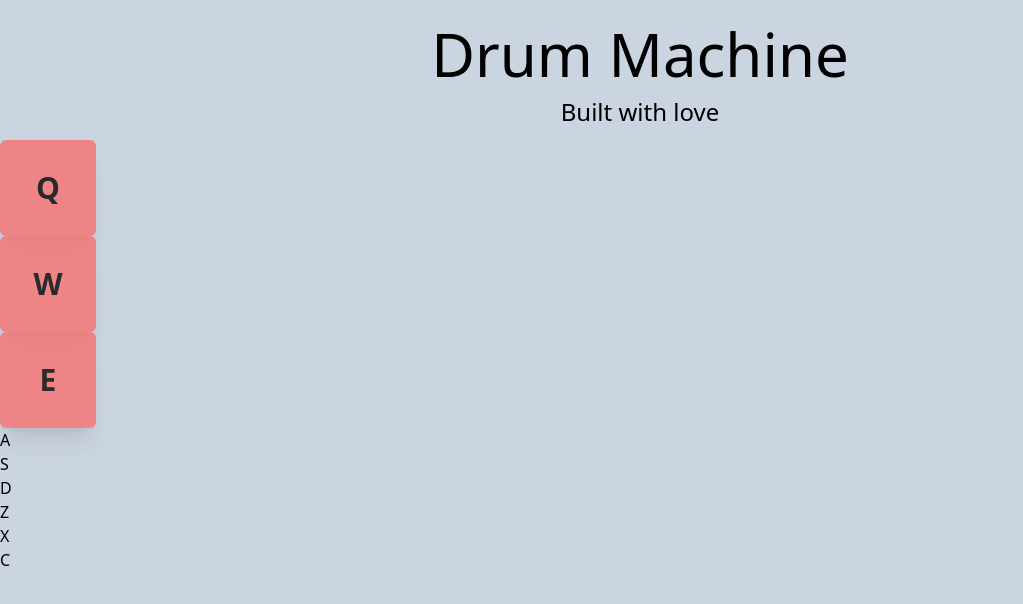
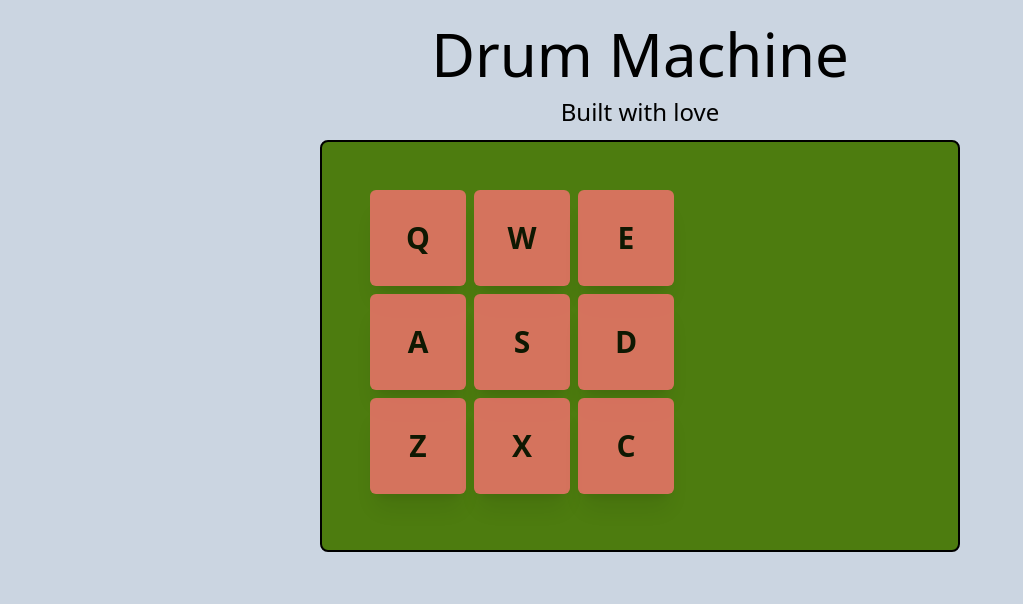
Before and after one commit to RinKhimera/drum-project, a Next.js app: page / in a window 1280 px wide. Shown: the top 604 px of the page, without its empty margins (0-1023 px from the left). Built offline with nearby package versions, Linux system fonts and the light colour scheme.

Commit message:
Update index.tsx

```diff
--- a/pages/index.tsx
+++ b/pages/index.tsx
@@ -4,7 +4,7 @@ import Image from "next/image";
 
 const Home: NextPage = () => {
   return (
-    <div className=" bg-slate-300 h-screen">
+    <div className=" bg-slate-300 h-screen ">
       <Head>
         <title>Drum Machine</title>
         <link rel="icon" href="/favicon.ico" />
@@ -13,8 +13,13 @@ const Home: NextPage = () => {
         <h1 className=" text-6xl">Drum Machine</h1>
         <h3 className=" text-2xl py-3">Built with love</h3>
       </div>
-      <div id="drum-machine">
+      <div className="">
+        <div
+          className=" bg-lime-700 w-10/12 lg:w-1/2 m-auto rounded-lg border-black border-2 p-12 "
+          id="drum-machine"
+        >
           <div id="display"></div>
+          <div className="flex gap-2 pb-2">
             <div
               className="drum-pad text-3xl font-bold w-24 h-24 flex justify-center items-center rounded-md shadow-xl opacity-80 hover:opacity-100 bg-red-400"
               id="Heater 1"
@@ -33,23 +38,47 @@ const Home: NextPage = () => {
             >
               E
             </div>
-        <div className="drum-pad" id="Heater 4">
+          </div>
+          <div className="flex gap-2 pb-2">
+            <div
+              className="drum-pad text-3xl font-bold w-24 h-24 flex justify-center items-center rounded-md shadow-xl opacity-80 hover:opacity-100 bg-red-400"
+              id="Heater 4"
+            >
               A
             </div>
-        <div className="drum-pad" id="Clap">
+            <div
+              className="drum-pad text-3xl font-bold w-24 h-24 flex justify-center items-center rounded-md shadow-xl opacity-80 hover:opacity-100 bg-red-400"
+              id="Clap"
+            >
               S
             </div>
-        <div className="drum-pad" id="Open-HH">
+            <div
+              className="drum-pad text-3xl font-bold w-24 h-24 flex justify-center items-center rounded-md shadow-xl opacity-80 hover:opacity-100 bg-red-400"
+              id="Open-HH"
+            >
               D
             </div>
-        <div className="drum-pad" id="Kick-n'-Hat">
+          </div>
+          <div className="flex gap-2 pb-2">
+            <div
+              className="drum-pad text-3xl font-bold w-24 h-24 flex justify-center items-center rounded-md shadow-xl opacity-80 hover:opacity-100 bg-red-400"
+              id="Kick-n'-Hat"
+            >
               Z
             </div>
-        <div className="drum-pad" id="Kick">
+            <div
+              className="drum-pad text-3xl font-bold w-24 h-24 flex justify-center items-center rounded-md shadow-xl opacity-80 hover:opacity-100 bg-red-400"
+              id="Kick"
+            >
               X
             </div>
-        <div className="drum-pad" id="Closed-HH">
+            <div
+              className="drum-pad text-3xl font-bold w-24 h-24 flex justify-center items-center rounded-md shadow-xl opacity-80 hover:opacity-100 bg-red-400"
+              id="Closed-HH"
+            >
               C
+            </div>
+          </div>
         </div>
       </div>
     </div>
```
Lines whose indentation alone changed are shown as unchanged.
